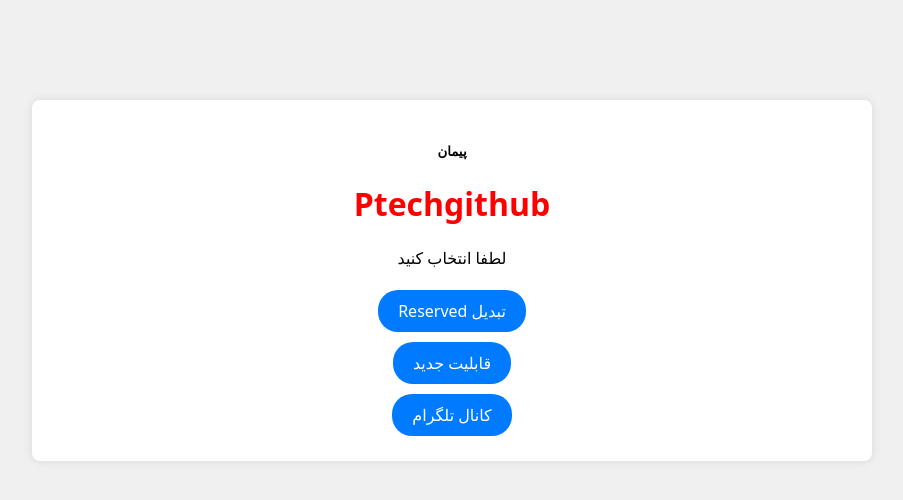
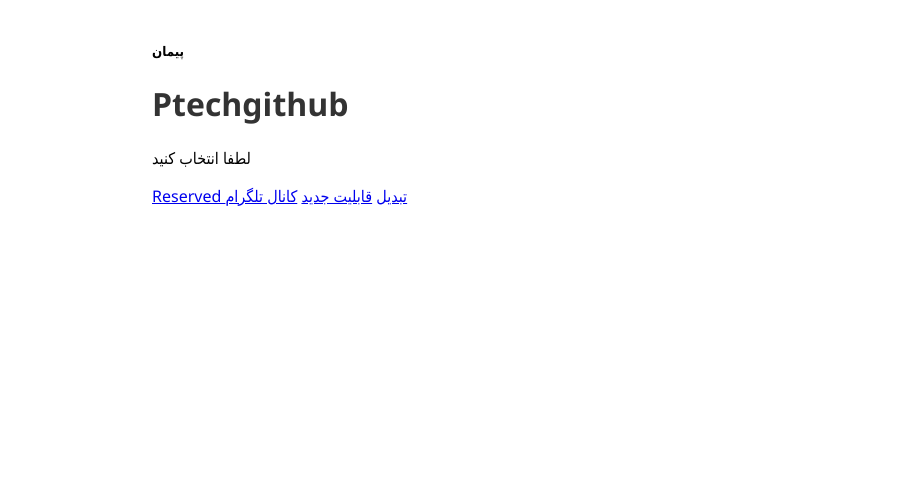
Before and after one commit to Ptechgithub/abzar, a plain HTML site: page index.html in a window 1280 px wide. Shown: the whole page, without its empty margins (188-1091 px from the left). Drawn offline with Linux system fonts and the light colour scheme.

Commit message:
update styles.css

```diff
--- a/styles.css
+++ b/styles.css
@@ -1,65 +1,64 @@
 body {
-  font-family: 'Noto Sans', Arial, sans-serif;
-  background-color: #f0f0f0;
+  font-family: 'Segoe UI', Tahoma, Geneva, Verdana, sans-serif;
+  background-color: #ffffff;
   margin: 0;
   padding: 0;
 }
 
-.copyable {
-  display: inline-block;
-  padding: 4px 8px;
-  background-color: #f0f0f0;
-  border: 1px solid #ccc;
-  border-radius: 4px;
-  margin-right: 4px;
-  cursor: pointer;
+.container {
+  max-width: 600px;
+  margin: 0 auto;
+  padding: 20px;
 }
 
-.container {
-  max-width: 800px;
-  margin: 100px auto;
-  padding: 20px;
-  background-color: #fff;
-  border-radius: 8px;
-  box-shadow: 0 0 10px rgba(0, 0, 0, 0.1);
-  text-align: center;
+h1, h2 {
+  color: #333; /*
 }
 
-h1 {
-  color: red;
+form {
+  margin-bottom: 20px;
 }
 
-h2 {
-  color: purple;
+label {
+  display: block;
+  margin-bottom: 5px;
 }
 
-.menu {
-  display: flex;
-  flex-direction: column;
-  align-items: center;
+input[type="text"] {
+  width: calc(100% - 24px);
+  padding: 10px;
+  margin-bottom: 10px;
+  border: 1px solid #ccc;
+  border-radius: 5px;
 }
 
-.menu a {
-  display: inline-block;
+button {
   padding: 10px 20px;
-  margin: 5px;
   background-color: #007bff;
   color: #fff;
-  text-decoration: none;
-  border-radius: 20px;
-  transition: all 0.3s ease;
+  border: none;
+  border-radius: 5px;
+  cursor: pointer;
+  transition: background-color 0.3s ease;
 }
 
-.menu a:hover {
+button:hover {
   background-color: #0056b3;
 }
 
-a {
-  display: inline-block;
-  padding: 10px 20px;
-  margin: 5px;
-  background-color: #007bff;
-  color: #fff;
-  text-decoration: none;
-  border-radius: 20px;
+#result {
+  margin-top: 20px;
+  padding: 10px;
+  border: 1px solid #ccc;
+  border-radius: 5px;
+  background-color: #f9f9f9;
 }
+
+.copyable {
+  cursor: pointer;
+  border-bottom: 1px dashed #007bff;
+}
+
+.copyable:hover {
+  background-color: #f0f0f0;
+}
```
